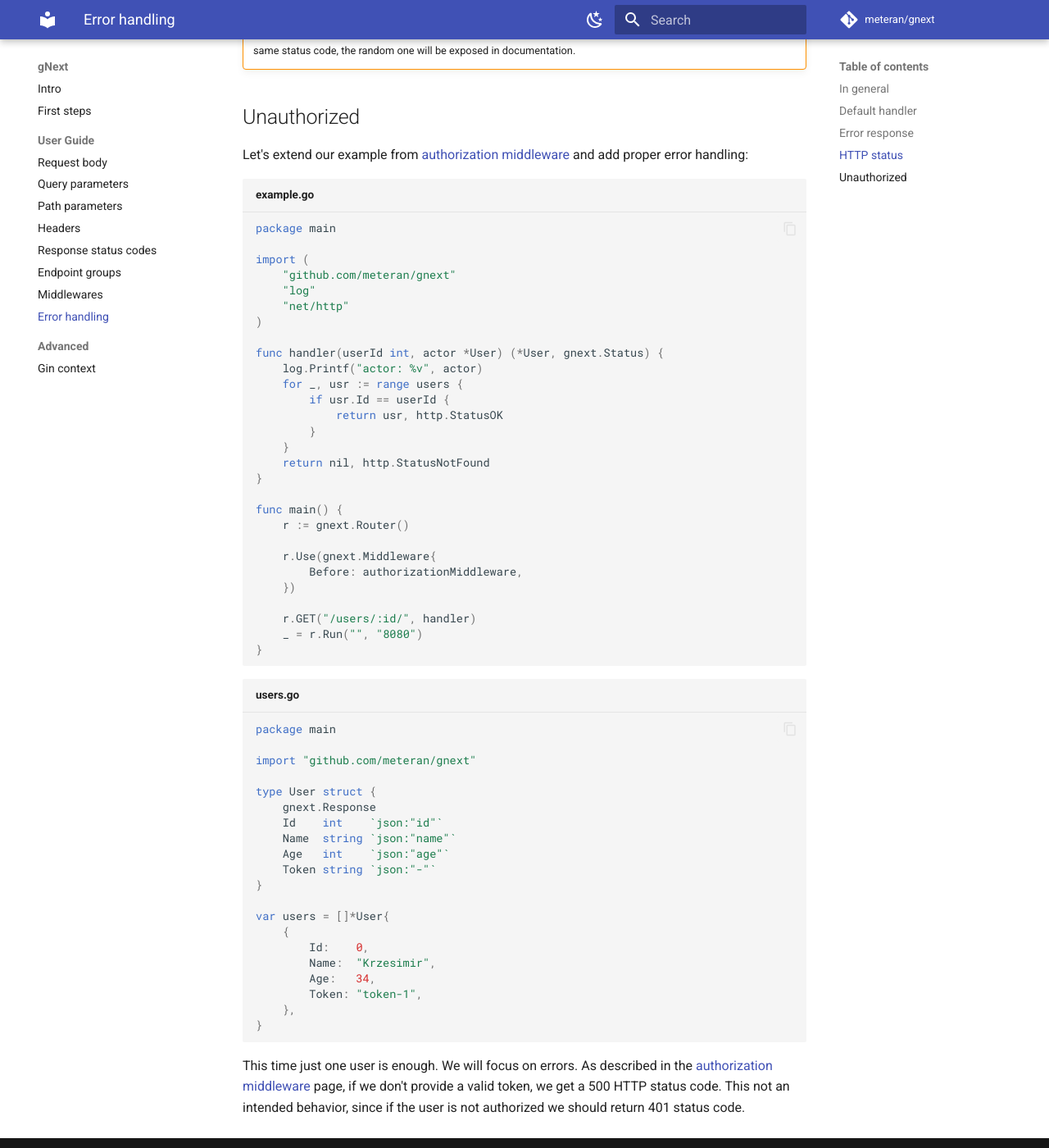
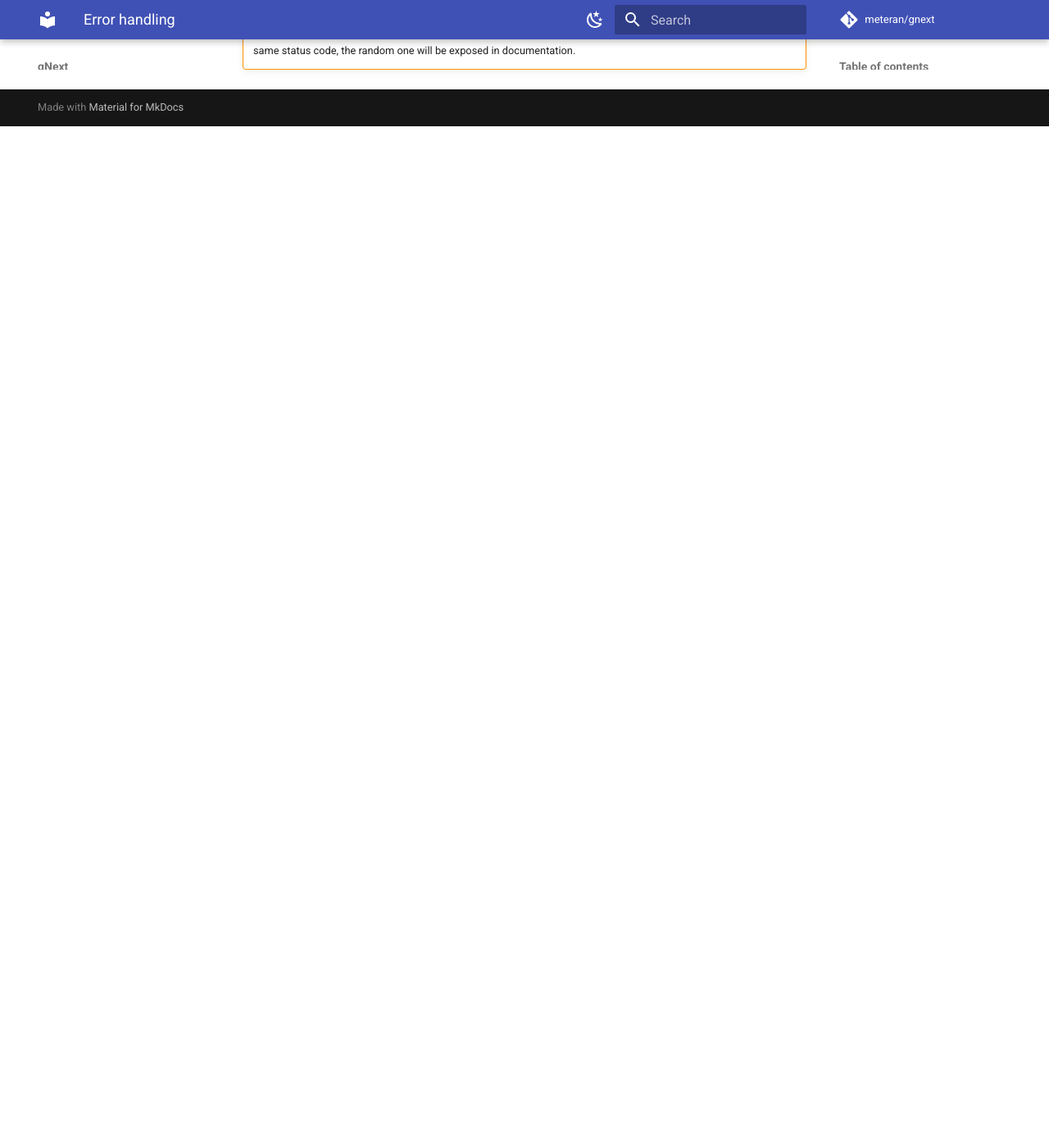
Before and after one commit to meteran/gnext, an MkDocs documentation site: the page built from documentation/docs/user-guide/error-handling.md, in a window 1280 px wide and 1400 px high, scrolled down 2511 px. Shown: the whole window at 82% size. Built offline with MkDocs 1.6.1 and Material for MkDocs 9.7.7, drawn with Linux system fonts in a browser that asks for light colours; comment, search, counter and statistics services are not loaded; after the commit the page ends 2665 px from its top, so only the background shows below that.

Commit message:
generated error handler docs

````diff
--- a/documentation/docs/user-guide/error-handling.md
+++ b/documentation/docs/user-guide/error-handling.md
@@ -111,64 +111,3 @@ Now you will see the error response with all three codes.
     OpenAPI v3 scheme keeps responses in a map: status code -> response schema.
     This means, it is not possible to document more than one response scheme for one status code.
     If you register more than one response with the same status code, the random one will be exposed in documentation.
-
-## Unauthorized
-Let's extend our example from [authorization middleware](../middlewares/#authorization) and add proper error handling:
-
-```go title="example.go"
-package main
-
-import (
-	"github.com/meteran/gnext"
-	"log"
-	"net/http"
-)
-
-func handler(userId int, actor *User) (*User, gnext.Status) {
-	log.Printf("actor: %v", actor)
-	for _, usr := range users {
-		if usr.Id == userId {
-			return usr, http.StatusOK
-		}
-	}
-	return nil, http.StatusNotFound
-}
-
-func main() {
-	r := gnext.Router()
-
-	r.Use(gnext.Middleware{
-		Before: authorizationMiddleware,
-	})
-
-	r.GET("/users/:id/", handler)
-	_ = r.Run("", "8080")
-}
-```
-
-```go title="users.go"
-package main
-
-import "github.com/meteran/gnext"
-
-type User struct {
-	gnext.Response
-	Id    int    `json:"id"`
-	Name  string `json:"name"`
-	Age   int    `json:"age"`
-	Token string `json:"-"`
-}
-
-var users = []*User{
-	{
-		Id:    0,
-		Name:  "Krzesimir",
-		Age:   34,
-		Token: "token-1",
-	},
-}
-```
-
-This time just one user is enough. We will focus on errors.
-As described in the [authorization middleware](../middlewares/#authorization) page, if we don't provide a valid token, we get a 500 HTTP status code.
-This not an intended behavior, since if the user is not authorized we should return 401 status code.
````
Also changed, not shown: documentation/site/404.html, documentation/site/advanced-guide/gin-context/index.html, documentation/site/first-steps/index.html, documentation/site/index.html, documentation/site/search/search_index.json, documentation/site/sitemap.xml, documentation/site/user-guide/endpoint-groups/index.html, documentation/site/user-guide/error-handling/index.html, documentation/site/user-guide/headers/index.html, documentation/site/user-guide/middlewares/index.html, documentation/site/user-guide/path-parameters/index.html, documentation/site/user-guide/query-parameters/index.html, documentation/site/user-guide/request-body/index.html, documentation/site/user-guide/response-status-code/index.html, 1 other file.
